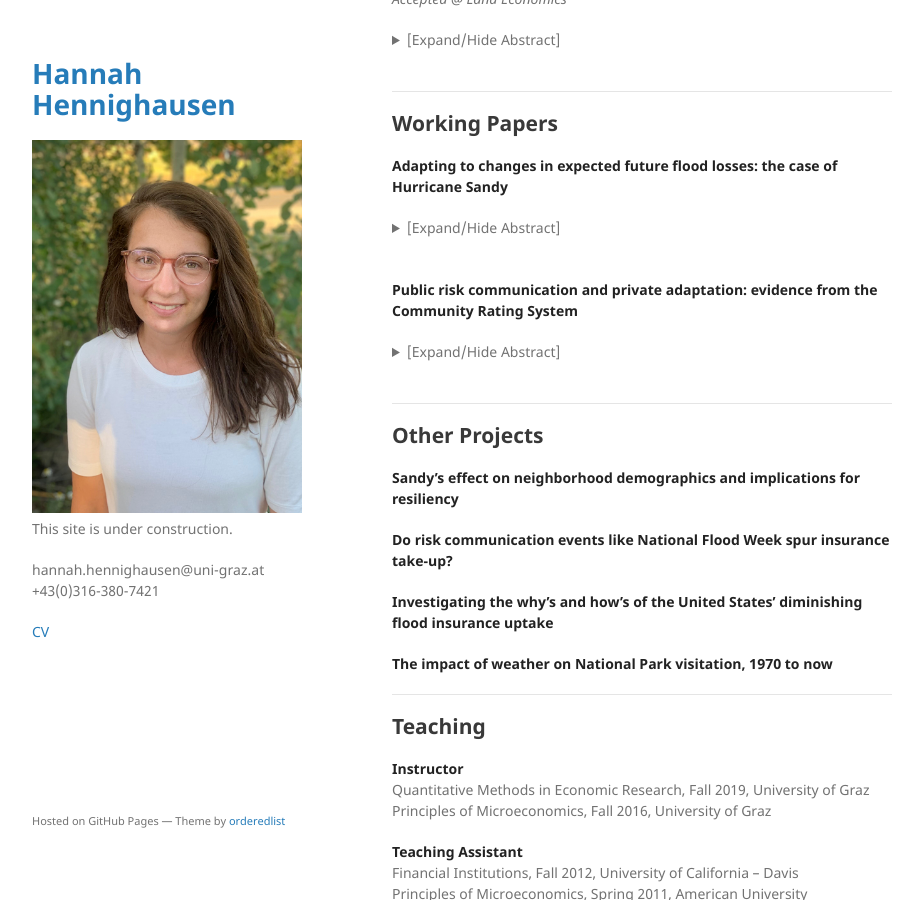
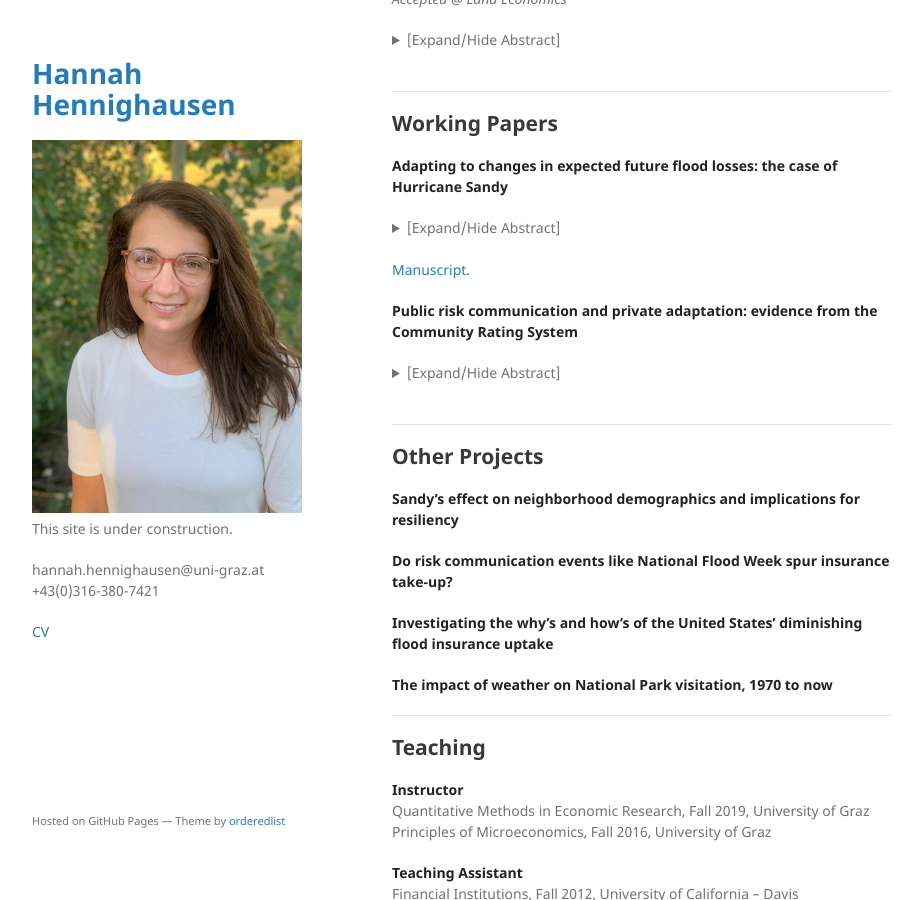
Before and after one commit to hannahhennighausen/hannahhennighausen.github.io, a Jekyll site: the page built from index.md, in a window 1280 px wide and 900 px high, scrolled down 625 px. Shown: the whole window, without its empty margins (178-1098 px from the left). Built offline with Jekyll 4.4.1, drawn with Linux system fonts in a browser that asks for light colours.

Commit message:
Update index.md

```diff
--- a/index.md
+++ b/index.md
@@ -39,6 +39,7 @@ Will be added soon.
 
 </details>
 <br />
+[Manuscript.](https://hannahhennighausen.github.io/InsuranceSandy.pdf)
 
 **Public risk communication and private adaptation: evidence from the Community Rating System** <br />
 <details>
```
